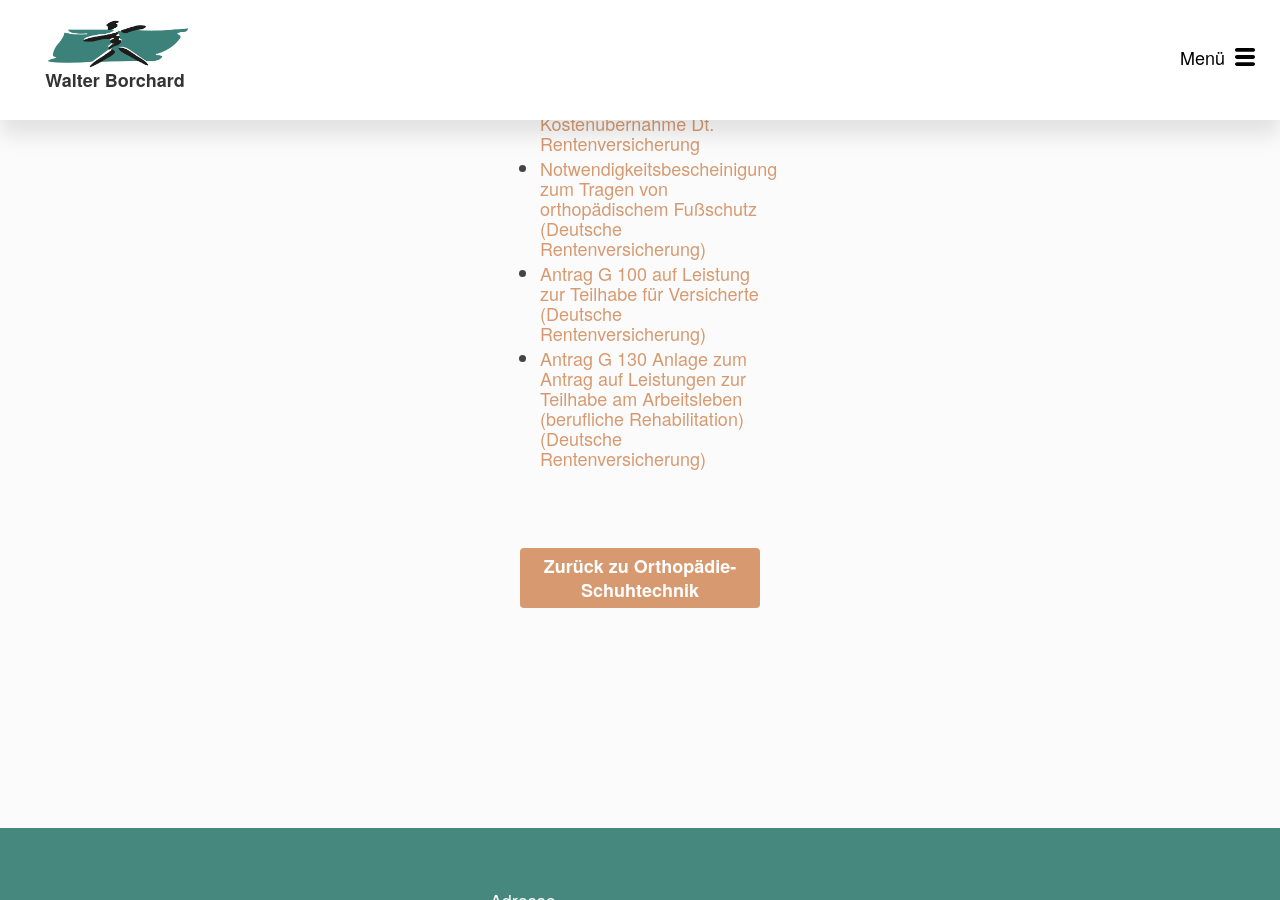
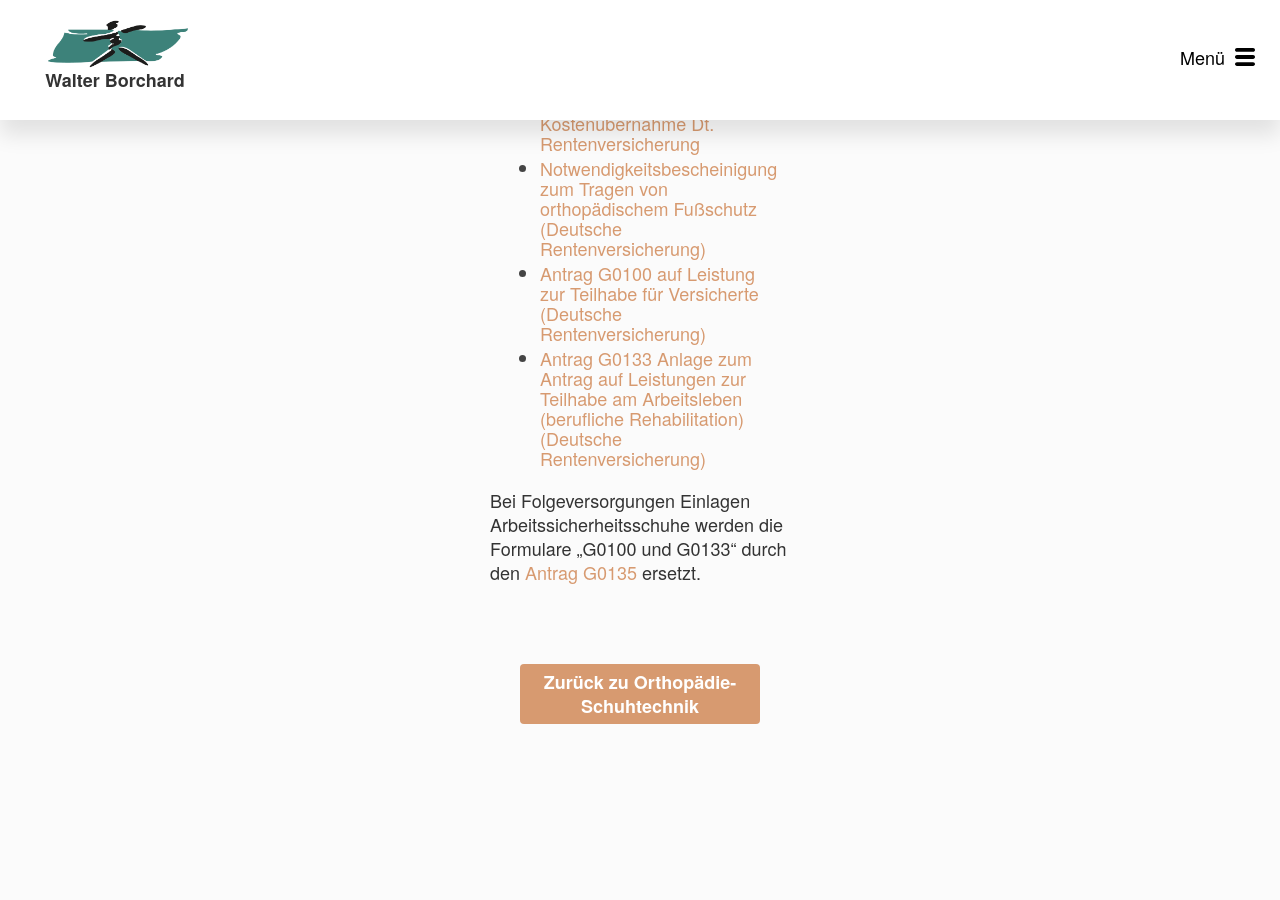
Before and after one commit to JohannesBorchard/Borchard-Orthopaedie, a Jekyll site: the page built from pages/Orthopaedie-Schuhtechnik/arbeitssicherheitsschuhe.html, in a window 1280 px wide and 900 px high, scrolled down 1654 px. Built offline with Jekyll 4.4.1, drawn with Linux system fonts in a browser that asks for light colours; nearby versions of some CDN libraries; comment, search, counter and statistics services are not loaded.

Commit message:
Neue Antraege fuer ASS

```diff
--- a/pages/Orthopaedie-Schuhtechnik/arbeitssicherheitsschuhe.html
+++ b/pages/Orthopaedie-Schuhtechnik/arbeitssicherheitsschuhe.html
@@ -62,10 +62,11 @@ redirect_from:
             <li><a target="_blank" href="/assets/documents/Antrag-auf-Kostenuebernahme.pdf">Antrag auf Kostenübernahme</a></li>
             <li><a target="_blank" href="/assets/documents/Antrag_auf_Kostenuebernahme_DTRV.pdf">Antrag auf Kostenübernahme Dt. Rentenversicherung</a></li>
             <li><a target="_blank" href="/assets/documents/Antrag-auf-Kostenuebernahme_Ortho_Fussschutz.pdf">Notwendigkeitsbescheinigung zum Tragen von orthopädischem Fußschutz (Deutsche Rentenversicherung)</a></li>
-            <li><a target="_blank" href="/assets/documents/G0100.pdf">Antrag G 100 auf Leistung zur Teilhabe für Versicherte (Deutsche Rentenversicherung)
+            <li><a target="_blank" href="/assets/documents/G0100.pdf">Antrag G0100 auf Leistung zur Teilhabe für Versicherte (Deutsche Rentenversicherung)
             </a></li>
-            <li><a target="_blank" href="/assets/documents/G0130.pdf">Antrag G 130 Anlage zum Antrag auf Leistungen zur Teilhabe am Arbeitsleben (berufliche Rehabilitation) (Deutsche Rentenversicherung)</a></li>
+            <li><a target="_blank" href="/assets/documents/G0133.pdf">Antrag G0133 Anlage zum Antrag auf Leistungen zur Teilhabe am Arbeitsleben (berufliche Rehabilitation) (Deutsche Rentenversicherung)</a></li>
         </ul>
+        <p>Bei Folgeversorgungen Einlagen Arbeitssicherheitsschuhe werden die Formulare „G0100 und G0133“ durch den <a target="_blank" href="/assets/documents/G0135.pdf">Antrag G0135</a> ersetzt.</p>
 
     </div>
 
```
Also changed, not shown: 4 other files.
